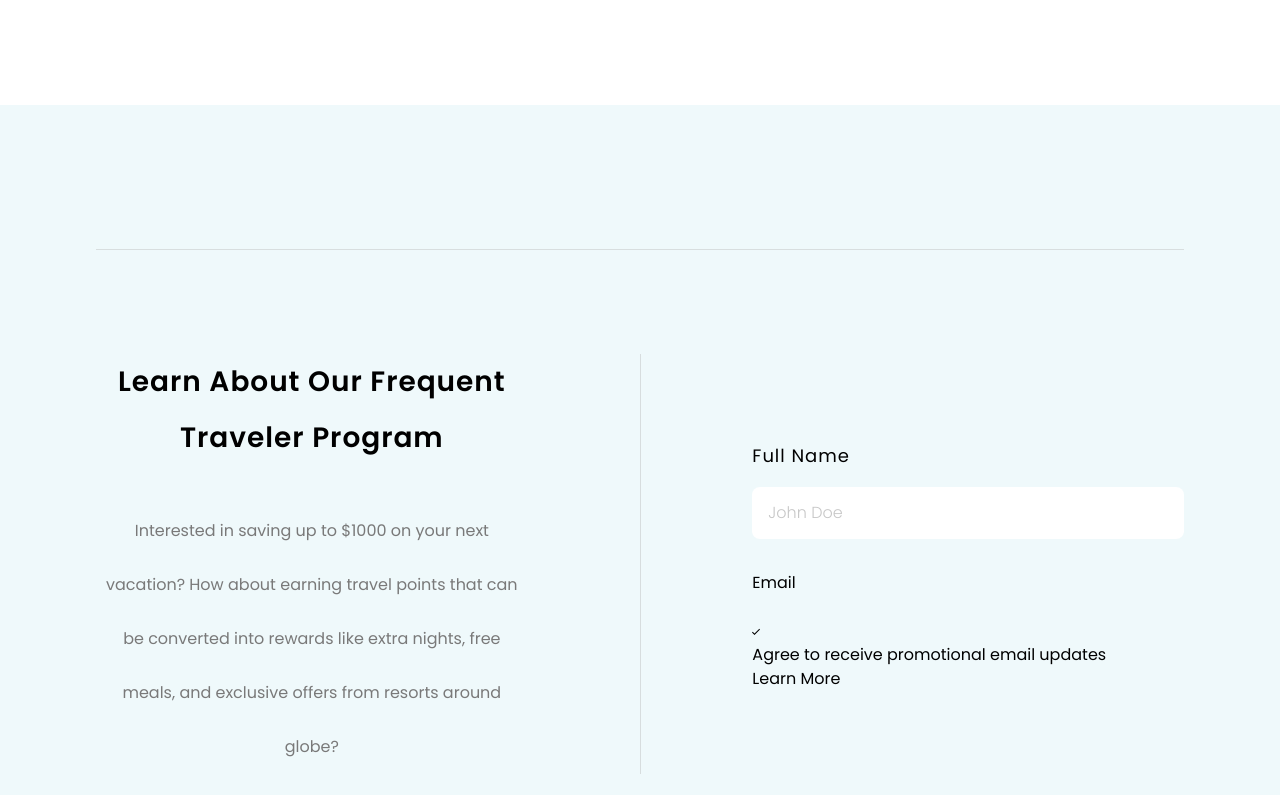
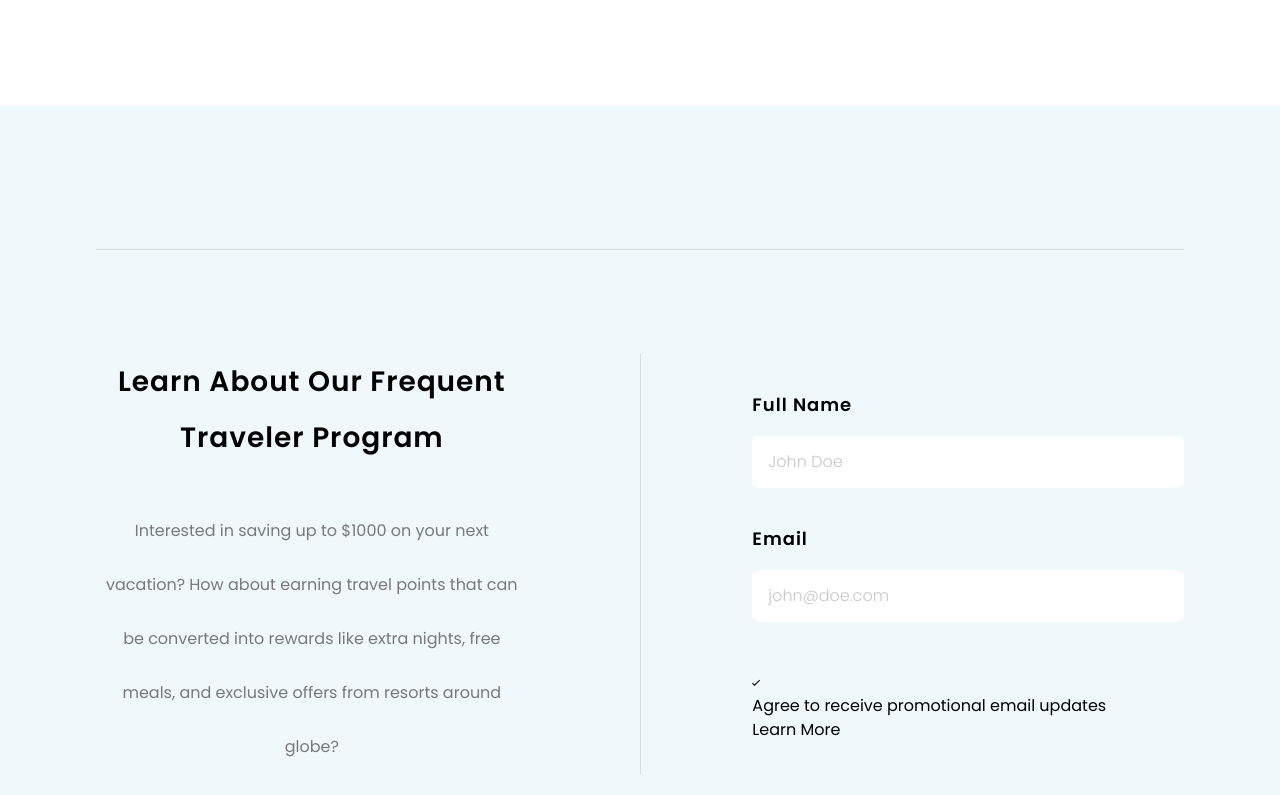
Before and after one commit to Jisap/vite-travel-agency, a React (Vite) app: page / in a window 1280 px wide. Shown: the part 5056-5851 px from the top of the page. Built offline with nearby package versions, Linux system fonts and the light colour scheme.

Commit message:
FrequentTraveler basic styles

```diff
--- a/src/components/FrequentTraveler.tsx
+++ b/src/components/FrequentTraveler.tsx
@@ -20,7 +20,7 @@ const FrequentTraveler = () => {
 
         <form className="flex flex-col basis-150">
           <label className="mb-8">
-            <p className="tracking-6 mb-3 text-lg/9.5">
+            <p className="tracking-6 mb-3 text-lg/9.5 font-semibold">
               Full Name
             </p>
             <input
@@ -35,9 +35,20 @@ const FrequentTraveler = () => {
             />
           </label>
 
-          <label>
-            <p>Email</p>
-            <input type="email" />
+          <label className="mb-12">
+            <p className="tracking-6 mb-3 text-lg/9.5 font-semibold">
+              Email
+            </p>
+            <input
+              type="email"
+              required
+              name="emailAddress"
+              minLength={3}
+              maxLength={50}
+              placeholder="john@doe.com"
+              className="placeholder:text-grey-400 w-full rounded-lg bg-white py-3.5 pl-4
+              transition-all duration-200 placeholder:font-light focus:outline-1 disabled:opacity-50"
+            />
           </label>
 
           <div>
```
